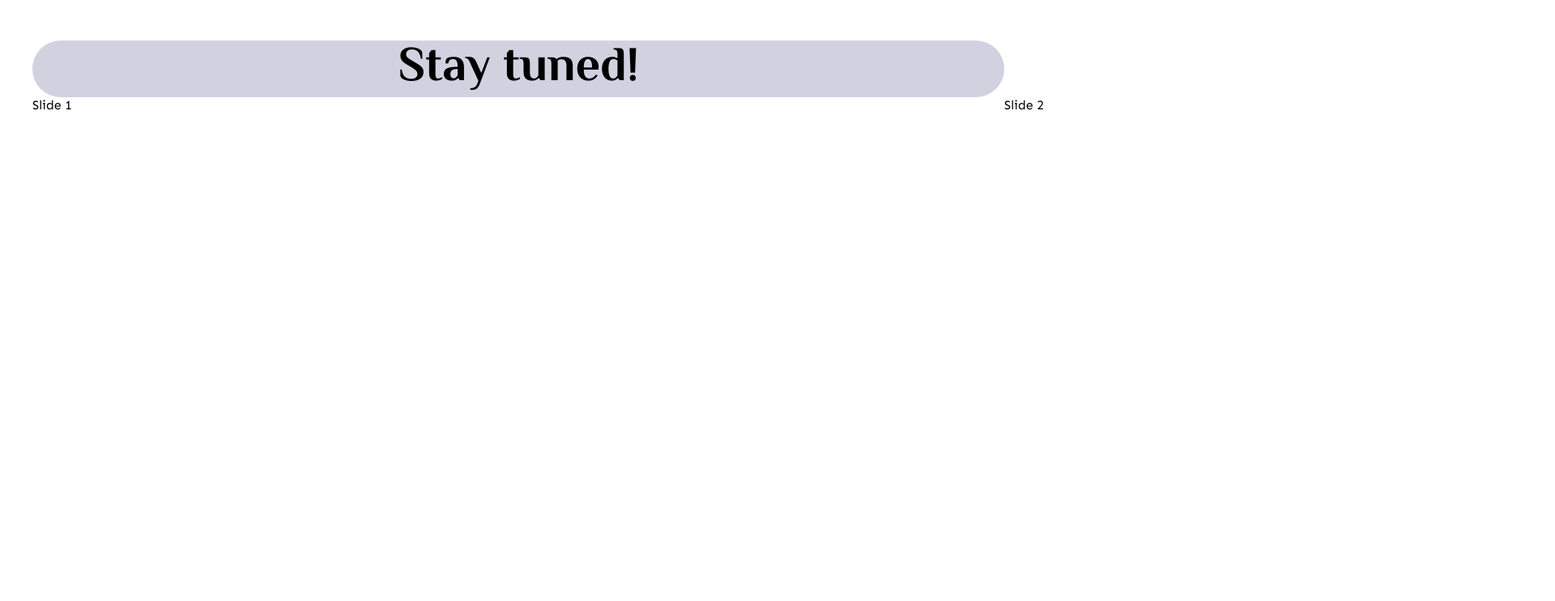
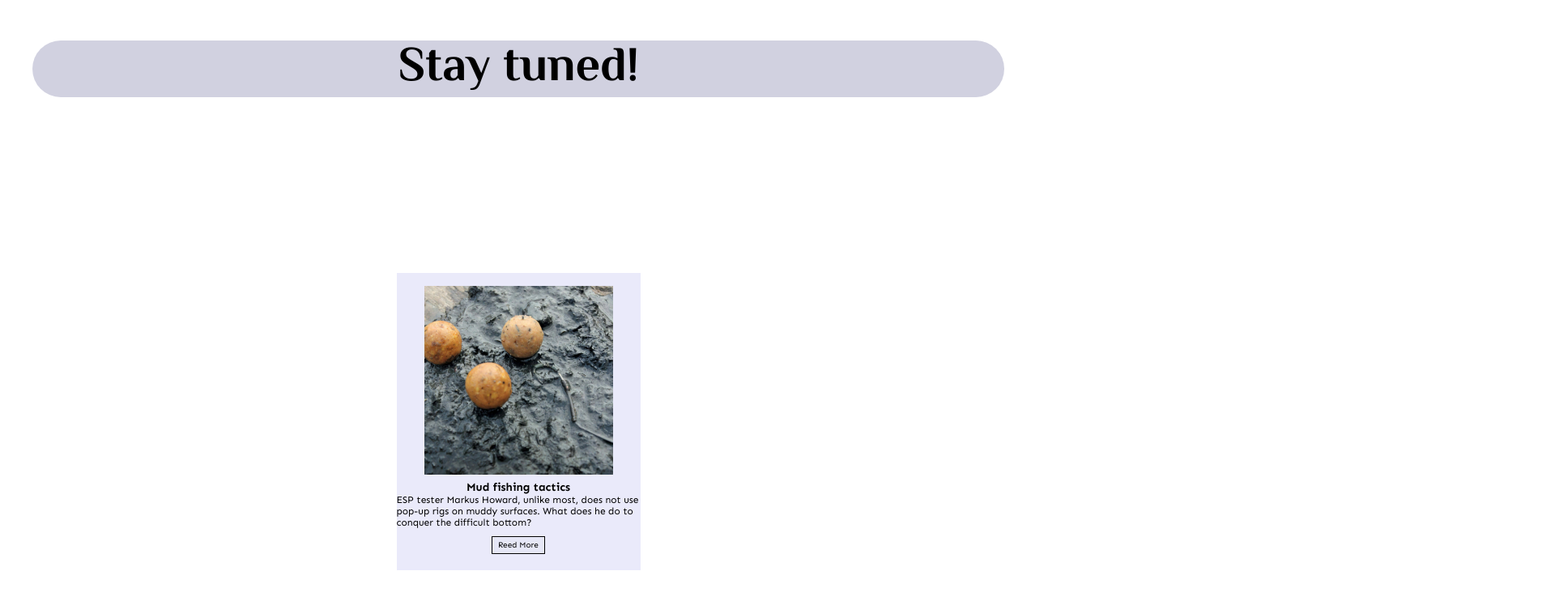
Before and after one commit to Adrian-Capbatut/Fishing_store, a plain HTML site: page index.html in a window 1280 px wide. Shown: the part 2060-2802 px from the top of the page at 81% size, 1920 px wide, since content can reach past the window. Before the commit the page ends 2680 px from the top, so only its background shows below. Drawn offline with nearby package versions, Linux system fonts and the light colour scheme.

Commit message:
add new slider

```diff
--- a/css/style.css
+++ b/css/style.css
@@ -374,3 +374,70 @@ nav ul li ul li a:hover {
 .stay {
   padding-top: 100px;
 }
+
+.slide__content {
+  margin: 0 40px;
+  background: rgba(219, 220, 247, 0.59);
+}
+
+.card {
+  width: 301px;
+}
+
+.image__content,
+.card__content {
+  display: flex;
+  flex-direction: column;
+  align-items: center;
+}
+
+
+.card__image {
+  position: relative;
+  width: 233px;
+  height: 233px;
+  margin: 16px 34px 7px 34px;
+}
+
+.card__image .card__img {
+  height: 100%;
+  width: 100%;
+  object-fit: cover;
+}
+
+.slide__container {
+  min-height: 100vh;
+  display: flex;
+  align-items: center;
+  justify-content: center;
+}
+
+.name {
+  font-weight: 700;
+  font-size: 14px;
+  line-height: 17px;
+}
+
+.description {
+  font-weight: 400;
+  font-size: 12px;
+  line-height: 14px;
+}
+
+.button {
+  font-weight: 400;
+  font-size: 10px;
+  line-height: 12px;
+  /* width: 65px; */
+  /* height: 19px; */
+  background: #e6e7f6;
+  border: 1px solid #000000;
+  padding: 4px 7px;
+  margin: 10px 0 20px;
+  cursor: pointer;
+  transition: all 0.3s ease;
+}
+
+.button:hover {
+  box-shadow: 0px 4px 4px rgba(0, 0, 0, 0.15);
+}
--- a/index.html
+++ b/index.html
@@ -160,7 +160,9 @@
                         </div>
                     </div>
                     <div class="license__buttom">
-                        <button type="button" onclick="location.href='https://e-pescuit.mediu.gov.md/'">GET</button>
+                        <button type="button" onclick="location.href='https://e-pescuit.mediu.gov.md/'">
+                            GET
+                        </button>
                     </div>
                 </div>
             </section>
@@ -183,14 +185,28 @@
                 <div class="stay__tuned">
                     <h2>Stay tuned!</h2>
                 </div>
-                <div class="swipers mySwiper">
-                    <div class="swiper-wrapper">
-                        <div class="swiper-slide">Slide 1</div>
-                        <div class="swiper-slide">Slide 2</div>
-                        <div class="swiper-slide">Slide 3</div>
-                        <div class="swiper-slide">Slide 4</div>
+                <div class="slide__container">
+                    <div class="slide__content">
+                        <div class="card__wrapper">
+                            <div class="card">
+                                <div class="image__content">
+                                    <div class="card__image">
+                                        <img class="card__img" src="./img/stay__img1.jpg" alt="" />
+                                    </div>
+                                </div>
+
+                                <div class="card__content">
+                                    <h3 class="name">Mud fishing tactics</h3>
+                                    <p class="description">
+                                        ESP tester Markus Howard, unlike most, does not use pop-up
+                                        rigs on muddy surfaces. What does he do to conquer the
+                                        difficult bottom?
+                                    </p>
+                                    <button class="button">Reed More</button>
+                                </div>
+                            </div>
+                        </div>
                     </div>
-                    <div class="swiper-pagination"></div>
                 </div>
             </section>
         </div>
```
Also changed, not shown: img/stay__img1.jpg (added), img/stay__img2.jpg (added), img/stay__img3.jpg (added), img/stay__img4.jpg (added).
